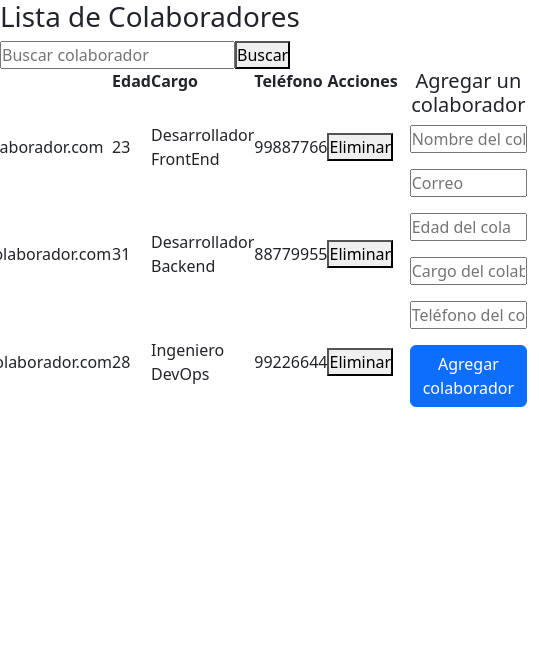
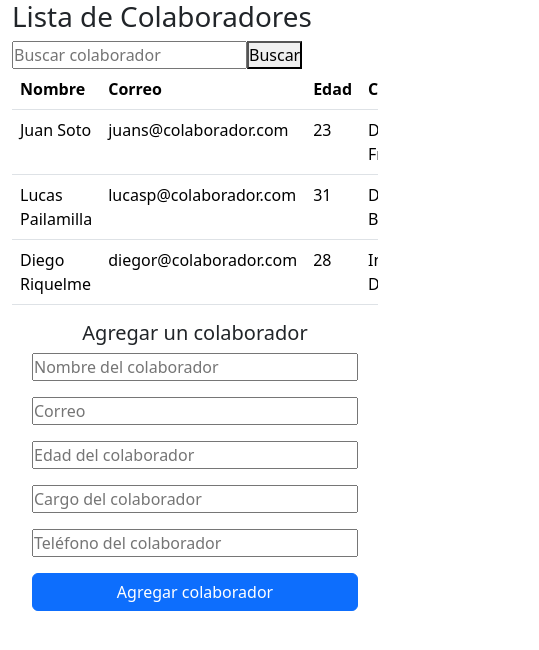
Before and after one commit to kunzagk/desafio03, a React (Vite) app: page / in a window 390 px wide. Shown: the top 650 px of the page, 539 px wide, since content can reach past the window. Built offline with nearby package versions, Linux system fonts and the light colour scheme.

Commit message:
commit responsivo Ignacio R

```diff
--- a/src/App.jsx
+++ b/src/App.jsx
@@ -30,12 +30,16 @@
   };
 
   return (
-    <div>
+    <div className="container">
       <h1>Lista de Colaboradores</h1>
       <Buscador filtrarColaboradores={filtrarColaboradores} />
-      <div className="d-flex justify-content-center">
-        <Listado colaboradores={colaboradores} eliminarColaborador={eliminarColaborador} />
-        <Formulario agregarColaborador={agregarColaborador} />
+      <div className="row">
+        <div className="col-12 col-lg-6">
+          <Listado colaboradores={colaboradores} eliminarColaborador={eliminarColaborador} />
+        </div>
+        <div className="col-12 col-lg-6">
+          <Formulario agregarColaborador={agregarColaborador} />
+        </div>
       </div>
     </div>
   );
--- a/src/components/listado.jsx
+++ b/src/components/listado.jsx
@@ -1,9 +1,10 @@
 import React from 'react';
-import Table from "react-bootstrap/Table";
+import Table from 'react-bootstrap/Table';
 
 const Listado = ({ colaboradores, eliminarColaborador }) => {
   return (
-    <table className="Table">
+    <div className="table-responsive">
+      <Table vvariant="light">
         <thead>
           <tr>
             <th>Nombre</th>
@@ -30,7 +31,8 @@
             </tr>
           ))}
         </tbody>
-    </table>
+      </Table>
+    </div>
   );
 };
 
```
Lines whose indentation alone changed are shown as unchanged.
